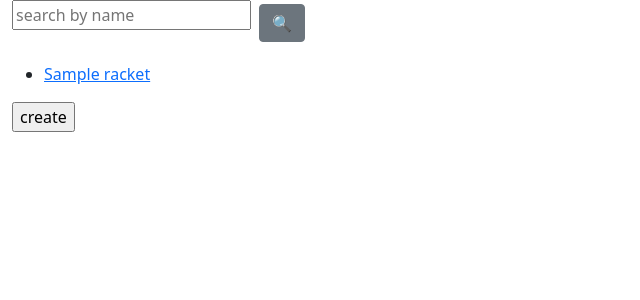
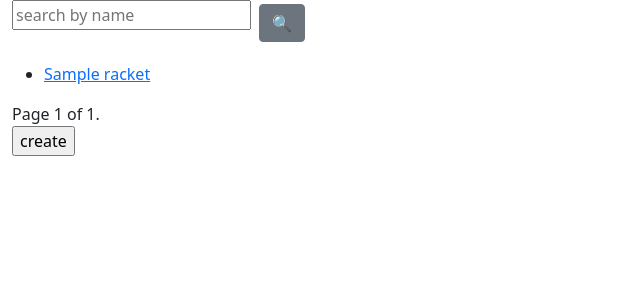
Before and after one commit to Timur5050/cosmodrome, a Django app: page /rackets/ in a window 1280 px wide. Shown: the part 56-356 px from the top of the page, without its empty margins (0-640 px from the left). Run offline with Django 5.2, Linux system fonts and the light colour scheme; tables that the repository leaves empty hold one stand-in row (values such as "Sample post").

Commit message:
updated rackets template for pagination settings

```diff
--- a/templates/hangar/racket_list.html
+++ b/templates/hangar/racket_list.html
@@ -14,6 +14,24 @@
   {% endfor %}
 </ul>
 
+<div class="pagination">
+  <span class="step-links">
+    {% if page_obj.has_previous %}
+      <a href="?page=1{% if search_name %}&name={{ search_name }}{% endif %}">first</a>
+      <a href="?page={{ page_obj.previous_page_number }}{% if search_name %}&name={{ search_name }}{% endif %}">previous</a>
+    {% endif %}
+
+    <span class="current">
+      Page {{ page_obj.number }} of {{ page_obj.paginator.num_pages }}.
+    </span>
+
+    {% if page_obj.has_next %}
+      <a href="?page={{ page_obj.next_page_number }}{% if search_name %}&name={{ search_name }}{% endif %}">next</a>
+      <a href="?page={{ page_obj.paginator.num_pages }}{% if search_name %}&name={{ search_name }}{% endif %}">last</a>
+    {% endif %}
+  </span>
+</div>
+
 <form action="{% url 'hangar:racket-create' %}" method="GET">
   <input type="submit" value="create">
 </form>
```
